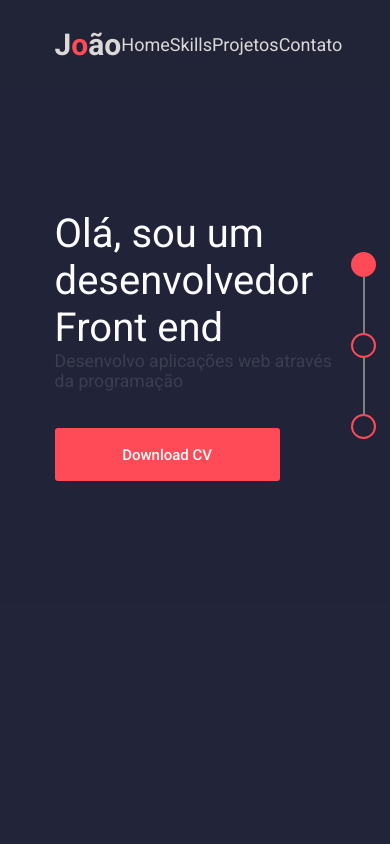
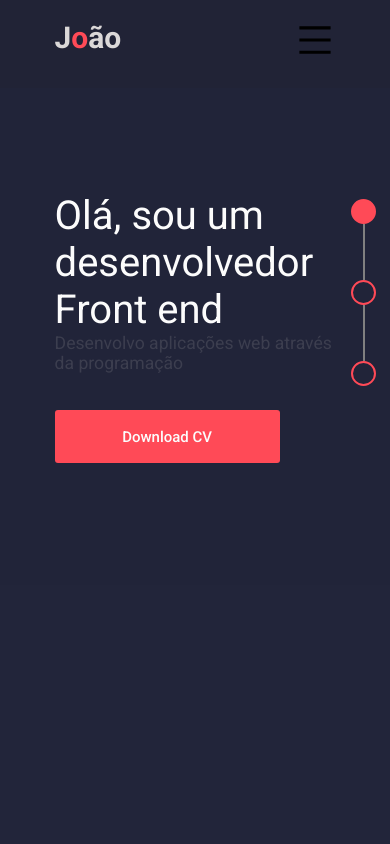
Before and after one commit to joaofilipee/joaofilipee, a React (Create React App) app: page / in a window 390 px wide. Shown: the top 844 px of the page. Built offline with nearby package versions, Linux system fonts and the light colour scheme.

Commit message:
starting responsive design

```diff
--- a/src/components/Home/Home.css
+++ b/src/components/Home/Home.css
@@ -1,9 +1,14 @@
 #home {
+
     display: flex;
     align-items: center;
     justify-content: space-between;
     padding: 7.6em 14%;
     background-color: hsl(232, 25%, 18%, 99%);
+}
+
+.presentation {
+  padding-top: 70px;
 }
 
 .about {
--- a/src/components/Navbar/Navbar.css
+++ b/src/components/Navbar/Navbar.css
@@ -1,10 +1,63 @@
-.nav-bar {
+/* .nav-bar {
+    padding-top: 200px;
+} */
+
+.computer-navbar {
     background-color: #212336;
     height: 88px;
     display: flex;
     justify-content: space-between;
     padding: 0 14%;
     align-items: center;
+
+    display: none;
+}
+
+.mobile-navbar {
+    background-color: #212336;
+    height: 88px;
+    padding: 0 14%;
+
+    /* height: 300px; */
+    position: absolute;
+    width: 100%;
+
+    z-index: 2;
+
+    display: flex;
+    flex-direction: column;
+    align-items: center;
+
+
+    transition-property: all;
+    overflow: hidden;
+}
+
+.navbar-content{
+    padding-top: 20px;
+
+    width: 100%;
+    display: flex;
+    justify-content: space-between;
+}
+
+
+.mobile-items {
+    padding-top: 1.5rem;
+
+    display: flex;
+    flex-direction: column;
+    gap: 30px;
+}
+
+.mobile-items a {
+    text-decoration: none;
+    font-size: 18px;
+    color: rgb(219, 216, 216)
+}
+
+.menu {
+    font-size: 40px;
 }
 
 .items {
@@ -34,3 +87,7 @@
 .items a:hover {
     color: rgb(146, 25, 25);
 }
+
+@media(max-width: 680px) {
+
+}
--- a/src/components/Navbar/Navbar.js
+++ b/src/components/Navbar/Navbar.js
@@ -1,9 +1,16 @@
 import "./Navbar.css"
-import { Link, NavLink } from "react-router-dom"
+
+// hooks
+import { NavLink } from "react-router-dom"
+
+
+// icons
+import { AiOutlineMenu } from "react-icons/ai"
 
 const Navbar = () => {
   return (
     <nav className="nav-bar">
+        <div className="computer-navbar">
           <div className="name">
               <NavLink to="/">J<span className="red">o</span>ão</NavLink>
           </div>
@@ -13,6 +20,32 @@ const Navbar = () => {
             <NavLink to="/projects">Projetos</NavLink>
             <a href="#contact">Contato</a>
           </div>
+        </div>
+
+        <div className="mobile-navbar">
+
+          <div className="navbar-content">
+            <div className="name">
+                <NavLink to="/">J<span className="red">o</span>ão</NavLink>
+            </div>
+            <div>
+                <AiOutlineMenu className="menu" />
+            </div>
+          </div>
+
+          <div className="mobile-navbar-links">
+
+            <div className="mobile-items">
+                <NavLink to="/"> <span className="red">H</span>ome</NavLink>
+                <a href="#skills"><span className="red">S</span>kills</a>
+                <NavLink to="/projects"><span className="red">P</span>rojetos</NavLink>
+                <a href="#contact"><span className="red">C</span>ontato</a>
+            </div>
+
+          </div>
+
+        </div>
+
     </nav>
   )
 }
```
Lines whose indentation alone changed are shown as unchanged.
